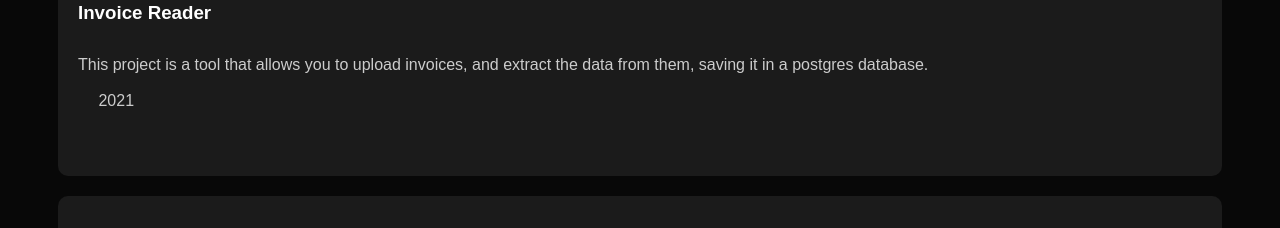
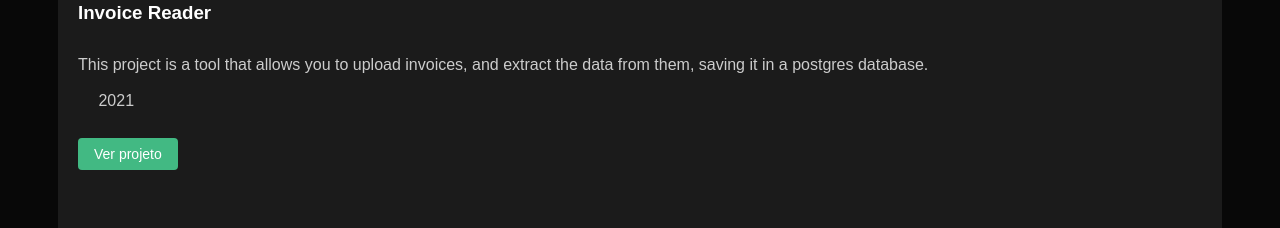
Before and after one commit to LemosFTW/portifolio, a Vue app: page / in a window 1280 px wide. Shown: the part 1140-1368 px from the top of the page. Built offline with nearby package versions, Linux system fonts and the light colour scheme; some icons are missing.

Commit message:
add 1 more button

```diff
--- a/src/App.vue
+++ b/src/App.vue
@@ -129,7 +129,7 @@ export default {
         { title: 'Post Graduated in Cibersecurity', university: 'European University', year: '2024 - 2025' }
       ],
       projects: [
-        { title: 'Invoice Reader', description: 'This project is a tool that allows you to upload invoices, and extract the data from them, saving it in a postgres database.', year: '2021', link: '', tech: [DePostgresqlPlainWordmark, DeJavascriptOriginal, DeTypescriptPlain, DeReactOriginal, DeNextjsOriginalWordmark, DeNestjsOriginalWordmark]},
+        { title: 'Invoice Reader', description: 'This project is a tool that allows you to upload invoices, and extract the data from them, saving it in a postgres database.', year: '2021', link: 'https://github.com/LemosFTW/Backend-InvoiceReader', tech: [DePostgresqlPlainWordmark, DeJavascriptOriginal, DeTypescriptPlain, DeReactOriginal, DeNextjsOriginalWordmark, DeNestjsOriginalWordmark]},
         { title: 'FreeCol Game Extension', description: 'This was a project from a subject at university, where we had to create 3 new features from an open source game.', year: '2022', link: 'https://github.com/LemosFTW/Freecol-New-Features' , tech: [DeJavaOriginal, DeGitOriginal]},
         { title: 'Image Reader', description: 'This project is a tool that reads images and extract the content from them.', year: '2023', link: 'https://github.com/LemosFTW/NextJs_Read_Image_Content', tech: [DeReactOriginal, DeNextjsOriginalWordmark, DeTypescriptPlain, DeCss3Original, DeHtml5Original]},
         { title: 'Portifolio (Source Code from this WebPage)', description: 'Portifolio page.', year: '2024', link: 'https://github.com/LemosFTW/Portifolio' , tech: [DeVuejsOriginal]},
@@ -421,6 +421,7 @@ body {
 }
 
 .project-button {
+  margin-bottom: 1rem;
   background-color: #42b983;
   color: white;
   border: none;
```
